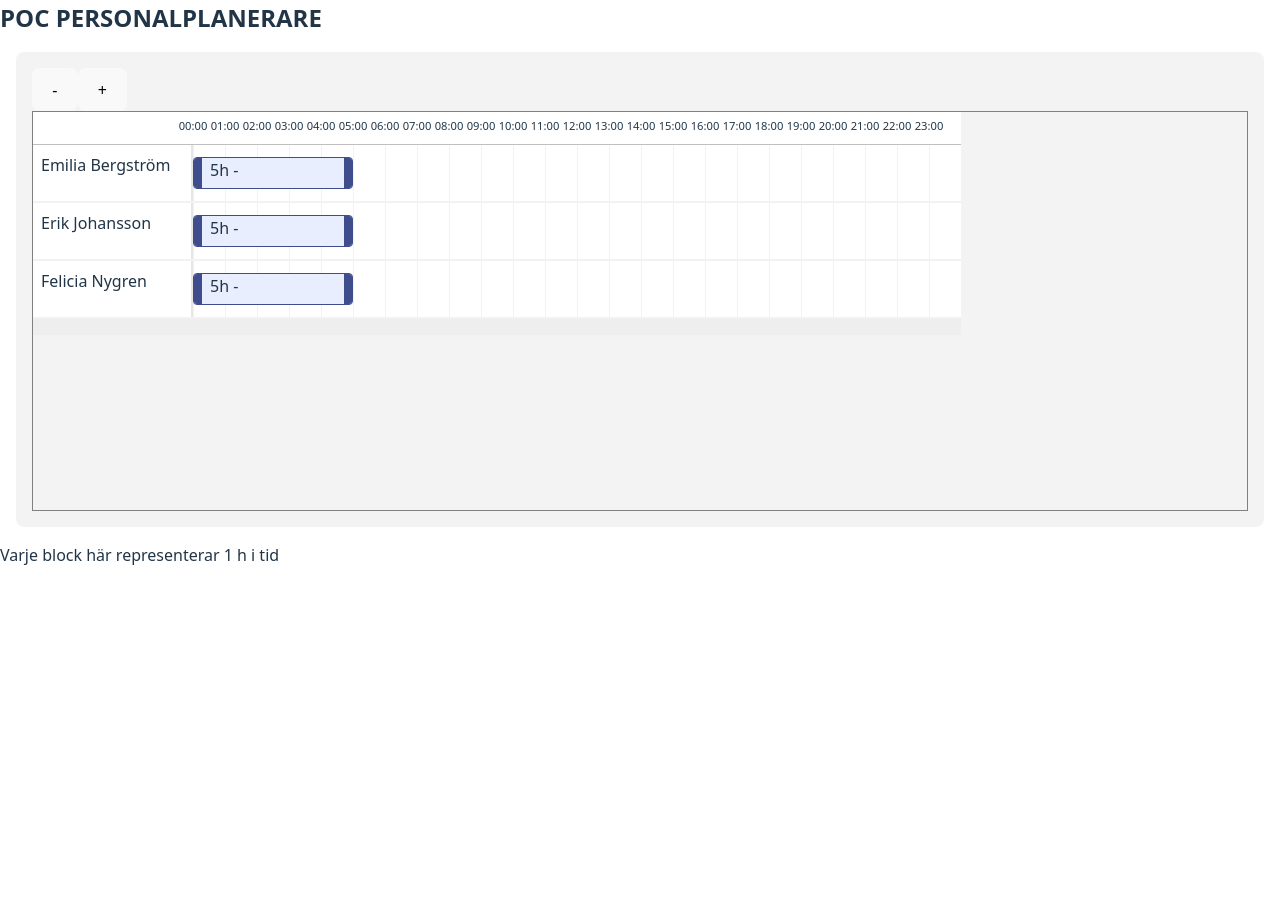
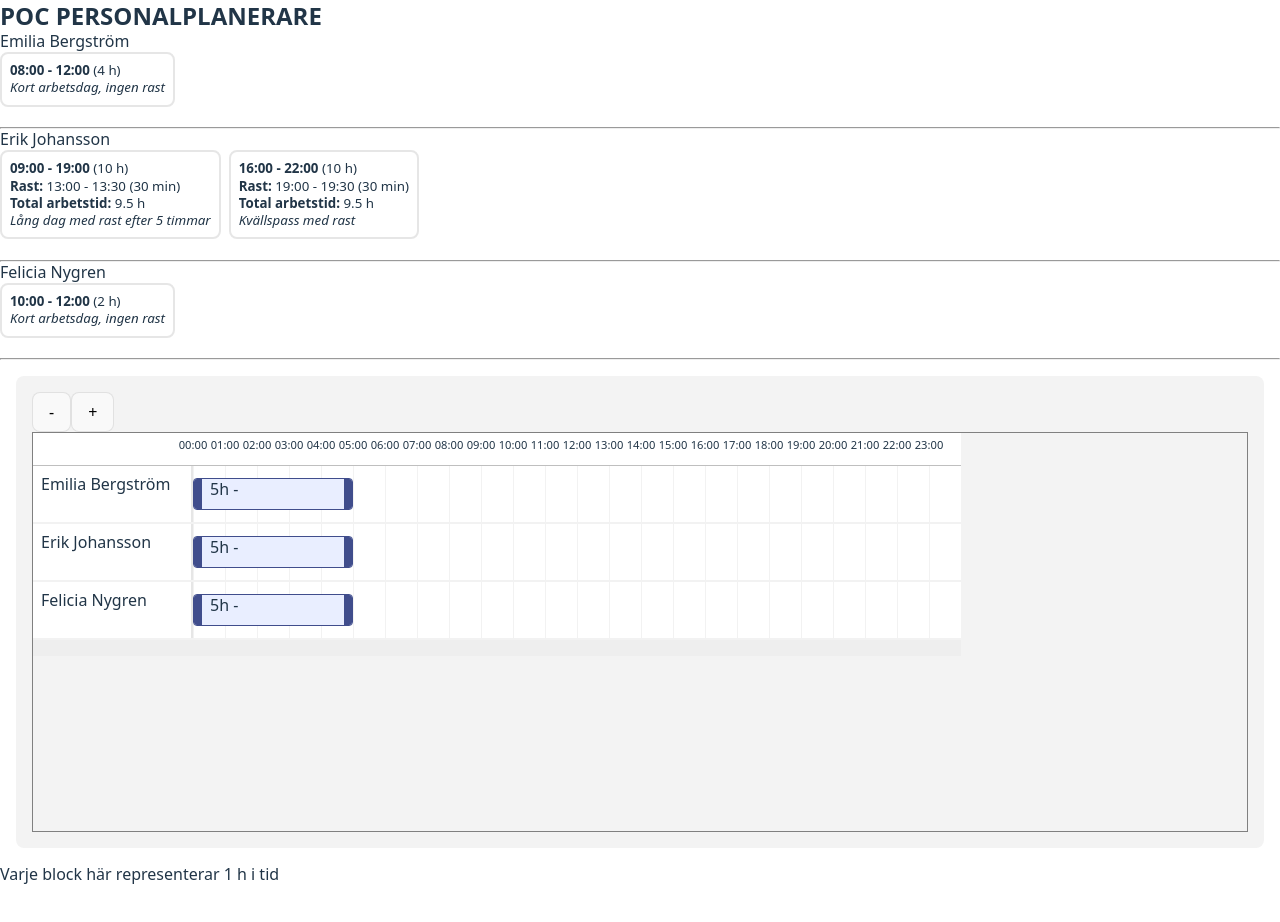
Before and after one commit to viktorkuddis/POC-Personalplanerare, a React (Vite) app: page / in a window 1280 px wide. Shown: the top 922 px of the page. Before the commit the page ends 800 px from the top, so only its background shows below. Built offline with nearby package versions, Linux system fonts and the light colour scheme.

Commit message:
timecards

```diff
--- a/src/App.jsx
+++ b/src/App.jsx
@@ -7,10 +7,12 @@ import { useState, useEffect, useRef } from "react";
 //importing dummy data:
 import teamMembers from './dummyData/users.json'
 import scheduleRules from './dummyData/scheduleRules.json'
+import shifts from './dummyData/shifts.json'
 
 import TimeBlock from "./components/TimeBlock/TimeBlock";
 import { TimeLineIndicatorLines, TimeLineIndicatorNumbers } from "./components/TimeLineIndicator/TimeLineIndicator";
 import TimelineRow from "./components/TimelineRow/TimelineRow";
+import TeamList from "./components/TeamList/TeamList";
 
 
 console.log("teamMembers:", teamMembers)
@@ -40,6 +42,8 @@ function App() {
   return (
     <>
       <h2>POC PERSONALPLANERARE</h2>
+
+      <TeamList teamlist={teamMembers} shifts={shifts} />
       <div className="container">
 
         <button onClick={() => handleChangeTimelineSize("-")}>-</button>
--- /dev/null
+++ b/src/components/ShiftCard./ShiftCard.jsx
@@ -0,0 +1,33 @@
+import React from 'react';
+
+import styles from './ShiftCard.module.css'
+
+export default function ShiftCard({ person, shift }) {
+    const { startTime, endTime, breakDuration, breakStartTime, breakEndTime, totalHours, effectiveWorkHours, comment } = shift;
+
+    return (
+        <small>
+            <div className={styles.card}>
+                <div>
+                    <strong>
+                        {new Date(startTime).toISOString().slice(11, 16)} - {new Date(endTime).toISOString().slice(11, 16)}
+                    </strong> ({totalHours} h)
+                </div>
+                <div>
+
+                    {breakStartTime && breakEndTime && (
+                        <> <strong>Rast: </strong>
+                            {new Date(breakStartTime).toISOString().slice(11, 16)} - {new Date(breakEndTime).toISOString().slice(11, 16)} ({breakDuration} min)
+                            <br />
+                            <strong>Total arbetstid:</strong> {effectiveWorkHours} h
+
+                        </>)}
+                </div>
+
+                <div>
+                    <i>{comment}</i>
+                </div>
+            </div>
+        </small>
+    );
+}
--- /dev/null
+++ b/src/components/ShiftCard./ShiftCard.module.css
@@ -0,0 +1,5 @@
+.card {
+  padding: 0.5rem;
+  border-radius: 0.5rem;
+  border: 2px solid hsla(0, 0%, 50%, 0.2);
+}
--- /dev/null
+++ b/src/components/TeamList/TeamList.jsx
@@ -0,0 +1,33 @@
+import ShiftCard from "../ShiftCard./ShiftCard"
+export default function TeamList({ teamlist, shifts }) {
+
+    console.log(teamlist)
+    console.log(shifts)
+
+    return (
+
+        teamlist.map((person) => (
+            <div key={person.id} style={{
+                width: "100%"
+            }}>
+                {person.name}
+                <div style={{
+                    display: "flex",
+                    gap: "0.5rem",
+                    flexWrap: "wrap"
+                }}>
+
+                    {shifts.map((shift) => (
+                        shift.userId == person.id &&
+                        <ShiftCard key={shift.id} person={person} shift={shift} />
+                    ))}
+                </div>
+                <br />
+                < hr />
+            </div>
+
+        ))
+
+
+    )
+}
--- a/src/components/TimelineRow/TimelineRow.jsx
+++ b/src/components/TimelineRow/TimelineRow.jsx
@@ -3,8 +3,8 @@ import styles from './TimelineRow.module.css'
 import { TimeLineIndicatorLines } from '../TimeLineIndicator/TimeLineIndicator';
 
 function TimelineRow({ firstColumnSize, userData, timelineSize, children }) {
-    console.log(userData); // För att kolla på värdet för userData
-    console.log(firstColumnSize);
+    // console.log(userData); // För att kolla på värdet för userData
+    // console.log(firstColumnSize);
 
 
     return (<>
--- /dev/null
+++ b/src/dummyData/shifts.json
@@ -0,0 +1,50 @@
+[
+    {
+      "id": "s1",
+      "userId": "u1",
+      "startTime": "2025-04-01T08:00:00Z",
+      "endTime": "2025-04-01T12:00:00Z",
+      "breakDuration": 0,
+      "breakStartTime": null,
+      "breakEndTime": null,
+      "totalHours": 4,
+      "effectiveWorkHours": 4,
+      "comment": "Kort arbetsdag, ingen rast"
+    },
+    {
+      "id": "s2",
+      "userId": "u2",
+      "startTime": "2025-04-01T09:00:00Z",
+      "endTime": "2025-04-01T19:00:00Z",
+      "breakDuration": 30,
+      "breakStartTime": "2025-04-01T13:00:00Z",
+      "breakEndTime": "2025-04-01T13:30:00Z",
+      "totalHours": 10,
+      "effectiveWorkHours": 9.5,
+      "comment": "Lång dag med rast efter 5 timmar"
+    },
+    {
+      "id": "s3",
+      "userId": "u2",
+      "startTime": "2025-04-01T16:00:00Z",
+      "endTime": "2025-04-01T22:00:00Z",
+      "breakDuration": 30,
+      "breakStartTime": "2025-04-01T19:00:00Z",
+      "breakEndTime": "2025-04-01T19:30:00Z",
+      "totalHours": 10,
+      "effectiveWorkHours": 9.5,
+      "comment": "Kvällspass med rast"
+    },
+    {
+      "id": "s4",
+      "userId": "u3",
+      "startTime": "2025-04-02T10:00:00Z",
+      "endTime": "2025-04-02T12:00:00Z",
+      "breakDuration": 0,
+      "breakStartTime": null,
+      "breakEndTime": null,
+      "totalHours": 2,
+      "effectiveWorkHours": 2,
+      "comment": "Kort arbetsdag, ingen rast"
+    }
+  ]
--- a/src/dummyData/users.json
+++ b/src/dummyData/users.json
@@ -14,4 +14,5 @@
     "name": "Felicia Nygren",
     "weeklyHours": 2
   }
+
 ]
--- a/src/index.css
+++ b/src/index.css
@@ -1,11 +1,14 @@
 :root {
   font-family: system-ui, Avenir, Helvetica, Arial, sans-serif;
-  line-height: 1.5;
+  line-height: 1.3;
   font-weight: 400;
 
-  color-scheme: light dark;
-  color: rgba(255, 255, 255, 0.87);
-  background-color: #242424;
+  color: #213547;
+  background-color: #ffffff;
+
+  /* color-scheme: light dark; */
+  /* color: rgba(255, 255, 255, 0.87);
+  background-color: #242424; */
 
   font-synthesis: none;
   text-rendering: optimizeLegibility;
@@ -37,12 +40,14 @@ h1 {
 
 button {
   border-radius: 8px;
-  border: 1px solid transparent;
-  padding: 0.6em 1.2em;
+  border: 1px solid rgba(128, 128, 128, 0.2);
+  padding: 0.5rem 1rem;
   font-size: 1em;
   font-weight: 500;
   font-family: inherit;
-  background-color: #1a1a1a;
+  /* background-color: #1a1a1a; */
+  background-color: #f9f9f9;
+
   cursor: pointer;
   transition: border-color 0.25s;
 }
--- a/src/utils/clientInfoUtils.js
+++ b/src/utils/clientInfoUtils.js
@@ -3,7 +3,7 @@ export function getClientRemInPixels() {
     getComputedStyle(document.documentElement).fontSize
   );
 
-  console.log("Pixlar motsvarande aktuell rem: ", remInPixels);
+  // console.log("Pixlar motsvarande aktuell rem: ", remInPixels);
 
   return remInPixels;
 }
```
